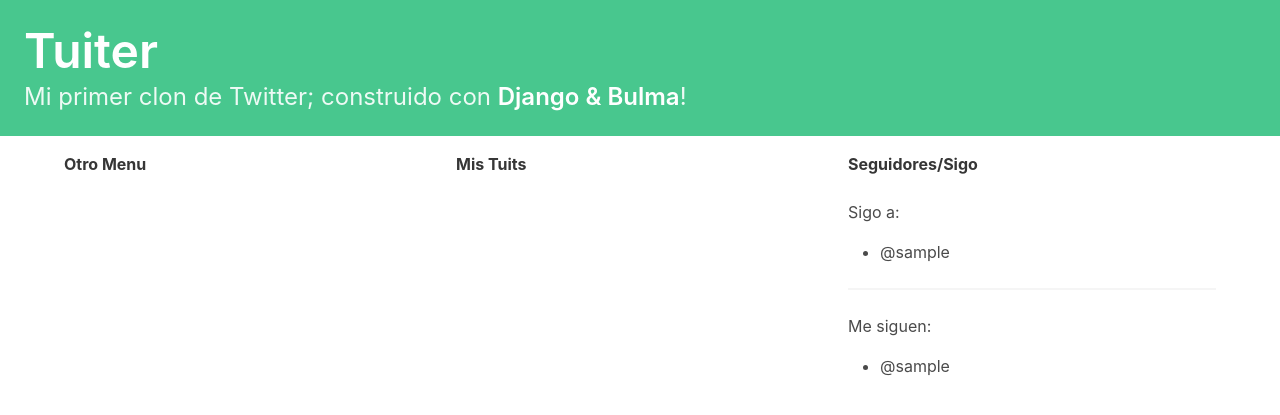
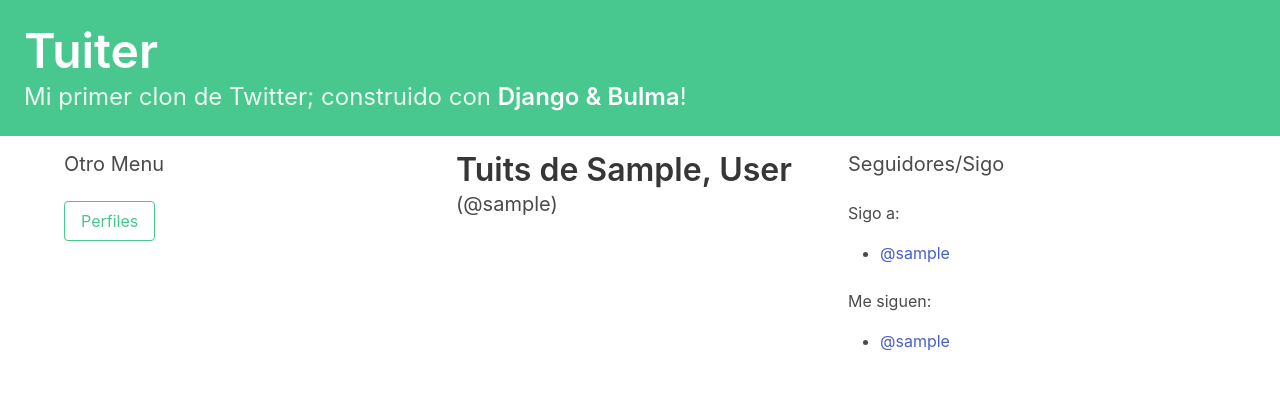
Before and after one commit to jhgakiyama/clon_twitter, a Django app: page /perfil/1 in a window 1280 px wide. Shown: the top 415 px of the page. Run offline with Django 3.2, Linux system fonts and the light colour scheme; tables that the repository leaves empty hold one stand-in row (values such as "Sample post").

Commit message:
agrego link para ver detalle de un perfil

```diff
--- a/tuiter/templates/tuiter/perfil_detail.html
+++ b/tuiter/templates/tuiter/perfil_detail.html
@@ -3,29 +3,31 @@
 {% block content %}
 
   <div class="column">
-    <h2><strong>Otro Menu</strong></h2>
+      <h4 class="subtitle">Otro Menu</h4>
+      <a href="{% url 'perfil_list' %}">
+      <button class="button is-success is-outlined ">Perfiles</button>
+      </a>
+  </div>
+  <div class="column">
+      <h1 class="title">Tuits de {{object.user.first_name}}, {{object.user.last_name}}</h1>
+      <h2 class="subtitle is-5">(@{{object}})</h2>
       <br>
   </div>
   <div class="column">
-    <h2><strong>Mis Tuits</strong></h2>
-      <br>
+      <h4 class="subtitle">Seguidores/Sigo</h4>
 
-  </div>
-  <div class="column">
-    <h2><strong>Seguidores/Sigo</strong></h2>
-      <br>
     <h3>Sigo a:</h3>
         <div class="content">
             <ul>{% for following in object.follows.all %}
-                <li>@{{ following }}</li>
-            {% endfor %}</ul>
+                <li><a href="{% url 'perfil_detail' following.id %}">@{{ following }}</a></li>
+            {% endfor %}
+            </ul>
         </div>
-    <hr>
 
       <h3>Me siguen:</h3>
         <div class="content">
             <ul>{% for following in object.followed_by.all %}
-                <li>@{{ following }}</li>
+                <li><a href="{% url 'perfil_detail' following.id %}">@{{ following }}</a></li>
             {% endfor %}</ul>
         </div>
 
--- a/tuiter/templates/tuiter/perfil_list.html
+++ b/tuiter/templates/tuiter/perfil_list.html
@@ -8,7 +8,7 @@
 
     <div class="block">
       <div class="card">
-        <a href="#">
+        <a href="{% url 'perfil_detail' object.id %}">
           <div class="card-content">
             <div class="media">
               <div class="media-left">
```
